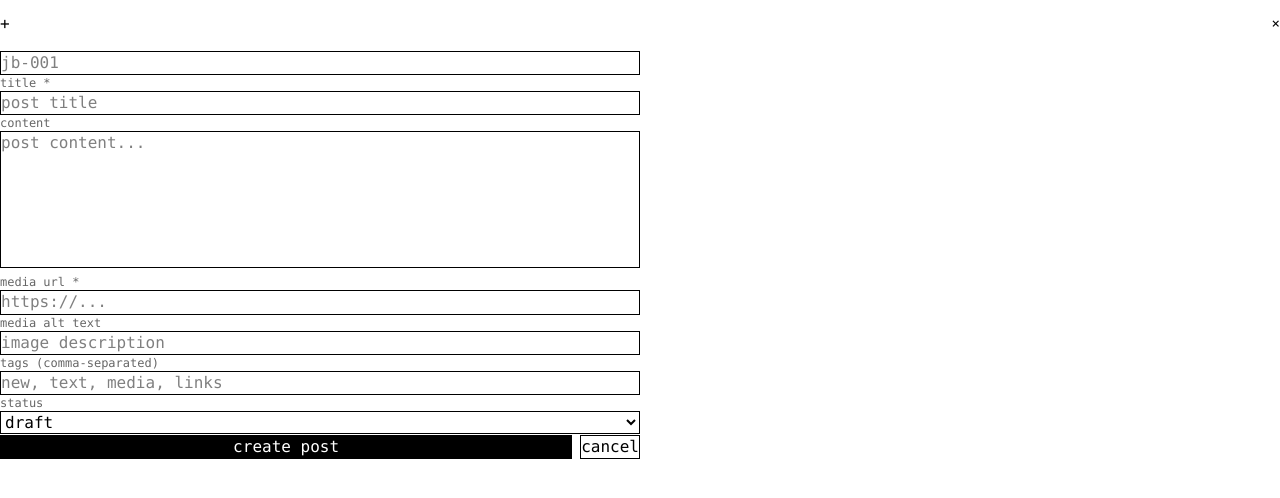
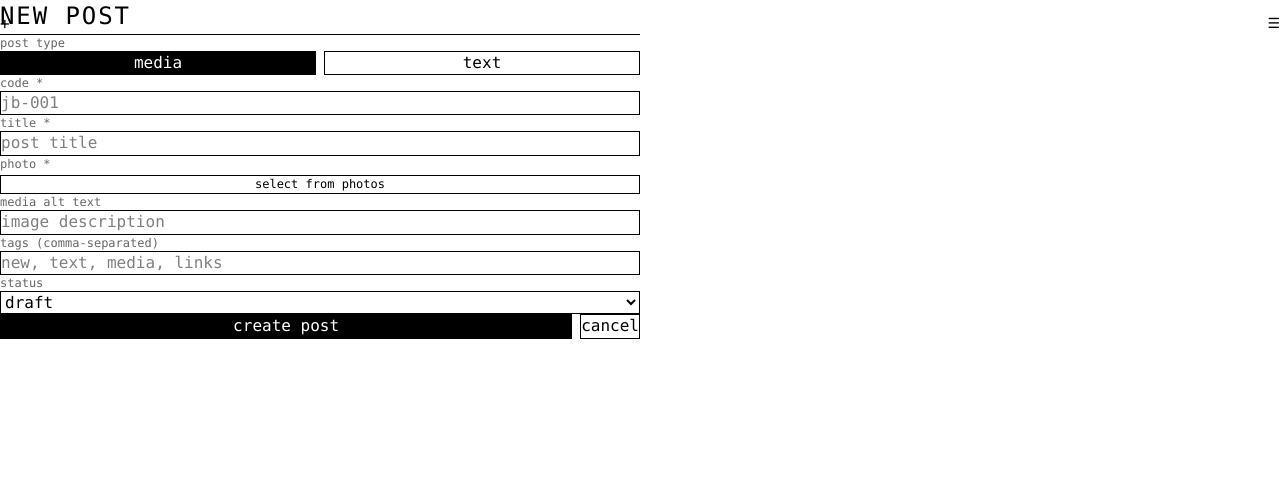
Before and after one commit to workwjezza/jez-blue, a Next.js app: page /admin/new in a window 1280 px wide. Shown: the top 498 px of the page. Built offline with nearby package versions, Linux system fonts and the light colour scheme.

Commit message:
single column feed, native photo upload, text posts, admin fixes

```diff
--- a/src/app/admin/edit/[id]/page.tsx
+++ b/src/app/admin/edit/[id]/page.tsx
@@ -29,8 +29,8 @@ export default function EditPostPage() {
           code: foundPost.code,
           title: foundPost.title,
           content: foundPost.content || '',
-          mediaSrc: foundPost.media[0]?.src || '',
-          mediaAlt: foundPost.media[0]?.alt || '',
+          mediaSrc: foundPost.media?.[0]?.src || '',
+          mediaAlt: foundPost.media?.[0]?.alt || '',
           tags: foundPost.tags?.join(', ') || '',
           status: foundPost.status,
         });
--- a/src/app/admin/new/page.tsx
+++ b/src/app/admin/new/page.tsx
@@ -1,28 +1,84 @@
 'use client';
 
-import { useState, FormEvent } from 'react';
+import { useState, FormEvent, ChangeEvent, useRef } from 'react';
 import { useRouter } from 'next/navigation';
 import Header from '@/components/Header';
 import { storage } from '@/lib/storage';
 import type { Post } from '@/types/post';
+import Image from 'next/image';
 
 export default function NewPostPage() {
   const router = useRouter();
+  const fileInputRef = useRef<HTMLInputElement>(null);
+  const [postType, setPostType] = useState<'media' | 'text'>('media');
+  const [imagePreview, setImagePreview] = useState<string>('');
   const [formData, setFormData] = useState({
     code: '',
     title: '',
     content: '',
     mediaSrc: '',
     mediaAlt: '',
+    textSize: 'medium' as 'small' | 'medium' | 'large',
     tags: '',
     status: 'draft' as 'published' | 'draft',
   });
 
+  const compressImage = async (file: File): Promise<string> => {
+    return new Promise((resolve) => {
+      const reader = new FileReader();
+      reader.onload = (e) => {
+        const img = document.createElement('img');
+        img.onload = () => {
+          const canvas = document.createElement('canvas');
+          const ctx = canvas.getContext('2d')!;
+
+          // Calculate new dimensions (max 2048px width)
+          let width = img.width;
+          let height = img.height;
+          const maxWidth = 2048;
+
+          if (width > maxWidth) {
+            height = (height * maxWidth) / width;
+            width = maxWidth;
+          }
+
+          canvas.width = width;
+          canvas.height = height;
+          ctx.drawImage(img, 0, 0, width, height);
+
+          // Convert to base64 with quality compression
+          resolve(canvas.toDataURL('image/jpeg', 0.85));
+        };
+        img.src = e.target?.result as string;
+      };
+      reader.readAsDataURL(file);
+    });
+  };
+
+  const handleFileSelect = async (e: ChangeEvent<HTMLInputElement>) => {
+    const file = e.target.files?.[0];
+    if (!file) return;
+
+    const compressed = await compressImage(file);
+    setImagePreview(compressed);
+    setFormData({ ...formData, mediaSrc: compressed, mediaAlt: file.name });
+  };
+
   const handleSubmit = (e: FormEvent) => {
     e.preventDefault();
 
-    if (!formData.code || !formData.title || !formData.mediaSrc) {
-      alert('code, title, and at least one media item are required');
+    if (!formData.code || !formData.title) {
+      alert('code and title are required');
+      return;
+    }
+
+    if (postType === 'media' && !formData.mediaSrc) {
+      alert('please select a photo for media posts');
+      return;
+    }
+
+    if (postType === 'text' && !formData.content) {
+      alert('please enter content for text posts');
       return;
     }
 
@@ -31,7 +87,9 @@ export default function NewPostPage() {
       code: formData.code,
       title: formData.title,
       content: formData.content || undefined,
-      media: [{ src: formData.mediaSrc, alt: formData.mediaAlt || formData.title }],
+      postType: postType,
+      media: postType === 'media' ? [{ src: formData.mediaSrc, alt: formData.mediaAlt || formData.title }] : undefined,
+      textSize: postType === 'text' ? formData.textSize : undefined,
       status: formData.status,
       tags: formData.tags ? formData.tags.split(',').map(t => t.trim()) : undefined,
       createdAt: new Date().toISOString(),
@@ -48,6 +106,30 @@ export default function NewPostPage() {
         <h1 className="text-2xl mb-6 pb-4 border-b border-black">new post</h1>
 
         <form onSubmit={handleSubmit} className="space-y-4">
+          <div>
+            <label className="block text-xs mb-1 opacity-60">post type</label>
+            <div className="flex gap-2">
+              <button
+                type="button"
+                onClick={() => setPostType('media')}
+                className={`flex-1 px-4 py-2 border border-black transition-colors ${
+                  postType === 'media' ? 'bg-black text-white' : 'bg-white text-black hover:bg-black hover:text-white'
+                }`}
+              >
+                media
+              </button>
+              <button
+                type="button"
+                onClick={() => setPostType('text')}
+                className={`flex-1 px-4 py-2 border border-black transition-colors ${
+                  postType === 'text' ? 'bg-black text-white' : 'bg-white text-black hover:bg-black hover:text-white'
+                }`}
+              >
+                text
+              </button>
+            </div>
+          </div>
+
           <div>
             <label className="block text-xs mb-1 opacity-60">code *</label>
             <input
@@ -72,27 +154,64 @@ export default function NewPostPage() {
             />
           </div>
 
+          {postType === 'text' && (
+            <>
               <div>
-            <label className="block text-xs mb-1 opacity-60">content</label>
+                <label className="block text-xs mb-1 opacity-60">content *</label>
                 <textarea
                   value={formData.content}
                   onChange={(e) => setFormData({ ...formData, content: e.target.value })}
                   placeholder="post content..."
                   rows={6}
                   className="w-full px-3 py-2 border border-black bg-white text-black resize-none"
+                  required
                 />
               </div>
 
               <div>
-            <label className="block text-xs mb-1 opacity-60">media url *</label>
+                <label className="block text-xs mb-1 opacity-60">text size</label>
+                <select
+                  value={formData.textSize}
+                  onChange={(e) => setFormData({ ...formData, textSize: e.target.value as 'small' | 'medium' | 'large' })}
+                  className="w-full px-3 py-2 border border-black bg-white text-black"
+                >
+                  <option value="small">small (14px)</option>
+                  <option value="medium">medium (18px)</option>
+                  <option value="large">large (24px)</option>
+                </select>
+              </div>
+            </>
+          )}
+
+          {postType === 'media' && (
+            <>
+              <div>
+                <label className="block text-xs mb-1 opacity-60">photo *</label>
                 <input
-              type="url"
-              value={formData.mediaSrc}
-              onChange={(e) => setFormData({ ...formData, mediaSrc: e.target.value })}
-              placeholder="https://..."
-              className="w-full px-3 py-2 border border-black bg-white text-black"
-              required
+                  ref={fileInputRef}
+                  type="file"
+                  accept="image/*"
+                  onChange={handleFileSelect}
+                  className="hidden"
                 />
+                <button
+                  type="button"
+                  onClick={() => fileInputRef.current?.click()}
+                  className="w-full px-4 py-3 border border-black bg-white text-black hover:bg-black hover:text-white transition-colors text-xs"
+                >
+                  select from photos
+                </button>
+
+                {imagePreview && (
+                  <div className="mt-4 relative w-full aspect-square border border-black">
+                    <Image
+                      src={imagePreview}
+                      alt="Preview"
+                      fill
+                      className="object-contain"
+                    />
+                  </div>
+                )}
               </div>
 
               <div>
@@ -105,6 +224,8 @@ export default function NewPostPage() {
                   className="w-full px-3 py-2 border border-black bg-white text-black"
                 />
               </div>
+            </>
+          )}
 
           <div>
             <label className="block text-xs mb-1 opacity-60">tags (comma-separated)</label>
--- a/src/app/post/[id]/page.tsx
+++ b/src/app/post/[id]/page.tsx
@@ -44,7 +44,24 @@ export default function PostDetail() {
         ←
       </button>
 
-      <SwipeableMedia media={post.media} />
+      {post.postType === 'text' ? (
+        <div
+          className="w-full aspect-square flex items-center justify-center bg-white border border-black mx-auto"
+          style={{ padding: '40px', maxWidth: '100vw' }}
+        >
+          <p
+            className="text-center"
+            style={{
+              fontSize: post.textSize === 'small' ? '14px' : post.textSize === 'large' ? '24px' : '18px',
+              lineHeight: '1.4'
+            }}
+          >
+            {post.content}
+          </p>
+        </div>
+      ) : (
+        post.media && <SwipeableMedia media={post.media} />
+      )}
 
       <div className="text-center px-6 space-y-4">
         <p className="text-sm uppercase tracking-[0.08em] font-normal font-mono select-none user-select-none">
--- a/src/components/Header.tsx
+++ b/src/components/Header.tsx
@@ -17,20 +17,30 @@ export default function Header({ activeCategory, onCategoryChange }: HeaderProps
   const isAdmin = pathname?.startsWith('/admin');
 
   return (
-    <header className="fixed top-0 left-0 right-0 bg-white z-50" style={{ paddingTop: 'env(safe-area-inset-top)' }}>
-      <div className="flex items-center justify-between h-12 px-6">
-        <Link href="/" className="text-base hover:opacity-50 transition-opacity select-none user-select-none">
+    <header
+      className="fixed top-0 left-0 right-0 z-50"
+      style={{
+        paddingTop: 'env(safe-area-inset-top)',
+        height: '48px',
+        background: 'transparent'
+      }}
+    >
+      <div className="flex items-center justify-between h-full px-6">
+        <Link
+          href="/admin/new"
+          className="text-base hover:opacity-50 transition-opacity select-none user-select-none"
+        >
           +
         </Link>
 
         {isHome && activeCategory && onCategoryChange && (
-          <div className="flex gap-6">
+          <div className="flex gap-4">
             {categories.map((category) => (
               <button
                 key={category}
                 onClick={() => onCategoryChange(category)}
-                className={`text-[11px] uppercase tracking-[0.08em] font-normal transition-colors select-none user-select-none ${
-                  activeCategory === category ? 'text-black' : 'text-[#CCCCCC] hover:text-black'
+                className={`text-[10px] uppercase tracking-[0.08em] font-normal transition-colors select-none user-select-none ${
+                  activeCategory === category ? 'text-black' : 'text-[#999999] hover:text-black'
                 }`}
               >
                 {category}
@@ -43,7 +53,7 @@ export default function Header({ activeCategory, onCategoryChange }: HeaderProps
           href={isAdmin ? '/' : '/admin'}
           className="text-sm hover:opacity-50 transition-opacity select-none user-select-none"
         >
-          {isAdmin ? '×' : '☰'}
+          ☰
         </Link>
       </div>
     </header>
--- a/src/components/PostGrid.tsx
+++ b/src/components/PostGrid.tsx
@@ -1,6 +1,6 @@
 'use client';
 
-import { useState, useEffect, useRef, TouchEvent } from 'react';
+import { useEffect, useState } from 'react';
 import Link from 'next/link';
 import Image from 'next/image';
 import type { Post } from '@/types/post';
@@ -9,131 +9,57 @@ interface PostGridProps {
   posts: Post[];
 }
 
-const COLUMN_STORAGE_KEY = 'jez-blue-column-count';
-
 export default function PostGrid({ posts }: PostGridProps) {
-  const [columns, setColumns] = useState<1 | 2 | 3>(3);
-  const [isMobile, setIsMobile] = useState(false);
-  const touchStartDistance = useRef<number>(0);
-  const touchStartTime = useRef<number>(0);
-  const lastChangeTime = useRef<number>(0);
-  const containerRef = useRef<HTMLDivElement>(null);
+  const [mounted, setMounted] = useState(false);
 
   useEffect(() => {
-    // Detect if mobile/touch device
-    const checkMobile = () => {
-      const mobile = 'ontouchstart' in window || navigator.maxTouchPoints > 0;
-      setIsMobile(mobile);
-
-      // Load saved preference or use default
-      if (typeof window !== 'undefined') {
-        const saved = localStorage.getItem(COLUMN_STORAGE_KEY);
-        if (saved) {
-          setColumns(parseInt(saved) as 1 | 2 | 3);
-        } else {
-          setColumns(mobile ? 2 : 3); // Default mobile: 2 columns
-        }
-      }
-    };
-
-    checkMobile();
+    setMounted(true);
   }, []);
 
-  const getHorizontalDistance = (e: TouchEvent) => {
-    if (e.touches.length < 2) return 0;
-    const touch1 = e.touches[0];
-    const touch2 = e.touches[1];
-    // Only measure horizontal distance
-    return Math.abs(touch2.clientX - touch1.clientX);
-  };
-
-  const changeColumns = (newColumns: 1 | 2 | 3) => {
-    const now = Date.now();
-    if (now - lastChangeTime.current < 300) return;
-
-    setColumns(newColumns);
-    localStorage.setItem(COLUMN_STORAGE_KEY, newColumns.toString());
-    lastChangeTime.current = now;
-  };
-
-  const handleTouchStart = (e: TouchEvent) => {
-    if (!isMobile || e.touches.length !== 2) return;
-    touchStartDistance.current = getHorizontalDistance(e);
-    touchStartTime.current = Date.now();
-  };
-
-  const handleTouchMove = (e: TouchEvent) => {
-    if (!isMobile || e.touches.length !== 2 || touchStartDistance.current === 0) return;
-
-    // Check if pinch has been held for minimum duration
-    const now = Date.now();
-    if (now - touchStartTime.current < 150) return;
-
-    // Prevent iOS Safari native zoom
-    e.preventDefault();
-
-    const currentDistance = getHorizontalDistance(e);
-    const change = currentDistance - touchStartDistance.current;
-
-    // Increased threshold from 50px to 80px
-    if (Math.abs(change) > 80) {
-      if (change > 0) {
-        // Pinch out - expand
-        if (columns === 1) changeColumns(2);
-        else if (columns === 2) changeColumns(3);
-      } else {
-        // Pinch in - collapse
-        if (columns === 3) changeColumns(2);
-        else if (columns === 2) changeColumns(1);
-      }
-      touchStartDistance.current = currentDistance;
-    }
-  };
-
-  const handleTouchEnd = () => {
-    touchStartDistance.current = 0;
-    touchStartTime.current = 0;
-  };
-
-  const gridClass = columns === 1 ? 'grid-cols-1' : columns === 2 ? 'grid-cols-2' : 'grid-cols-3';
-  const gap = columns === 1 ? '0px' : columns === 2 ? '32px' : '24px';
+  if (!mounted) return null;
 
   return (
-    <div
-      ref={containerRef}
-      className={`grid ${gridClass} transition-all duration-300 ease-in-out`}
-      style={{
-        touchAction: 'pan-y',
-        gap: gap,
-        padding: columns === 1 ? '80px 0' : '80px 40px'
-      }}
-      onTouchStart={handleTouchStart}
-      onTouchMove={handleTouchMove}
-      onTouchEnd={handleTouchEnd}
-    >
+    <div className="w-full" style={{ padding: '80px 0' }}>
       {posts.map((post) => (
         <Link
           key={post.id}
           href={`/post/${post.id}`}
-          className="flex flex-col items-center select-none"
-          style={{ gap: '16px' }}
+          className="block w-full mb-20 select-none"
         >
+          {post.postType === 'text' ? (
+            // Text post - square with centered text
             <div
-            className="relative w-full aspect-square flex items-center justify-center"
+              className="w-full aspect-square flex items-center justify-center bg-white border border-black"
+              style={{ padding: '40px' }}
+            >
+              <p
+                className="text-center"
                 style={{
-              width: columns === 1 ? '85%' : '100%',
-              margin: columns === 1 ? '0 auto' : '0'
+                  fontSize: post.textSize === 'small' ? '14px' : post.textSize === 'large' ? '24px' : '18px',
+                  lineHeight: '1.4'
                 }}
               >
+                {post.content}
+              </p>
+            </div>
+          ) : (
+            // Media post - full width, natural aspect ratio
+            <div className="relative w-full">
               <Image
-              src={post.media[0].src}
-              alt={post.media[0].alt}
-              fill
-              className="object-contain"
-              sizes={columns === 1 ? '85vw' : columns === 2 ? '45vw' : '30vw'}
+                src={post.media?.[0]?.src || ''}
+                alt={post.media?.[0]?.alt || post.title}
+                width={1200}
+                height={800}
+                className="w-full h-auto object-contain"
+                style={{ maxWidth: '100%', height: 'auto' }}
+                sizes="100vw"
               />
             </div>
-          <p className="text-xs uppercase tracking-[0.08em] font-normal text-center font-mono">
+          )}
+          <p
+            className="text-xs uppercase tracking-[0.08em] font-normal text-center font-mono"
+            style={{ marginTop: '16px' }}
+          >
             {post.code}
           </p>
         </Link>
--- a/src/types/post.ts
+++ b/src/types/post.ts
@@ -3,7 +3,9 @@ export interface Post {
   code: string; // e.g., "jb-001", "jb-002"
   title: string;
   content?: string; // markdown supported
-  media: { src: string; alt: string }[]; // 1 or more images
+  media?: { src: string; alt: string }[]; // 1 or more images (optional for text posts)
+  postType?: 'media' | 'text'; // type of post
+  textSize?: 'small' | 'medium' | 'large'; // for text posts
   status: 'published' | 'draft';
   tags?: string[];
   createdAt: string;
```
Lines whose indentation alone changed are shown as unchanged.
